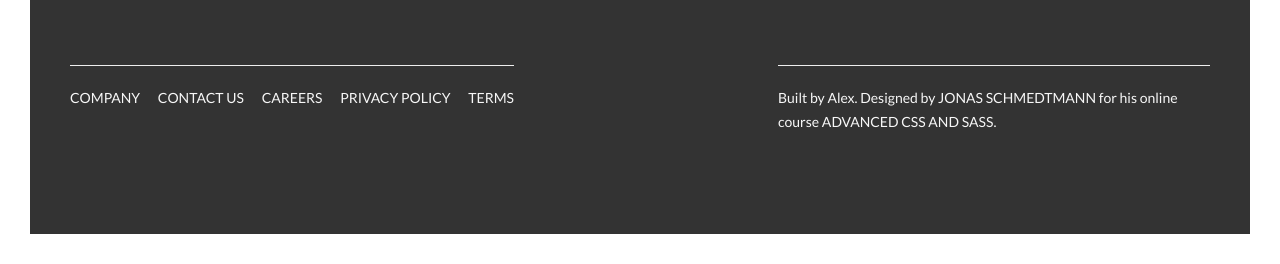
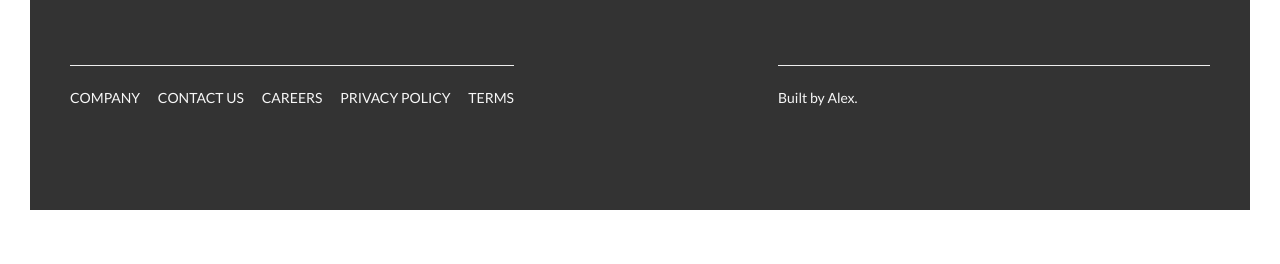
Before and after one commit to rizespb/study-JS-Natours, a website: page index.html in a window 1280 px wide. Shown: the part 5773-6037 px from the top of the page. After the commit the page ends 6013 px from the top, so only its background shows below. Drawn offline with Linux system fonts and the light colour scheme.

Commit message:
Update index.html

```diff
--- a/index.html
+++ b/index.html
@@ -467,7 +467,6 @@
                 <div class="col-1-of-2">
                     <p class="footer__copyright">
                             Built by Alex.
-                            Designed by <a href="https://www.codingheroes.io/" class="footer__copyright--link" rel="nofollow">JONAS SCHMEDTMANN</a> for his online course ADVANCED CSS AND SASS.
                     </p>
                 </div>
             </div>
```
